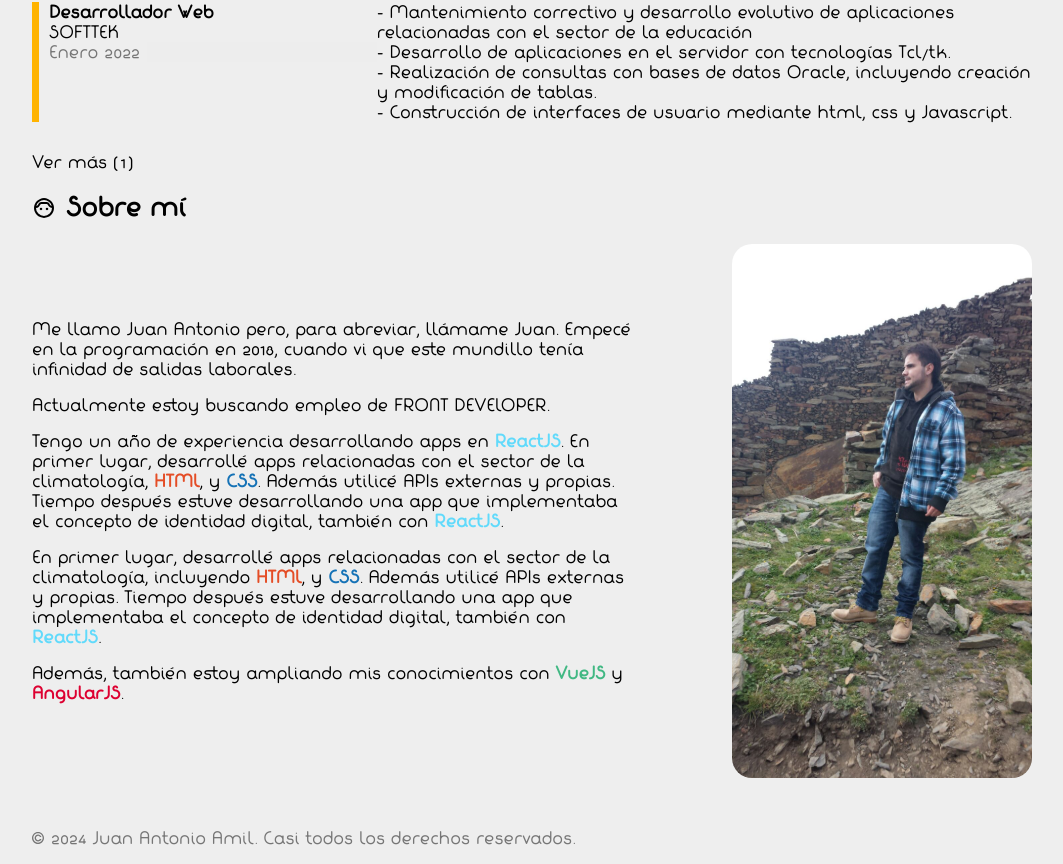
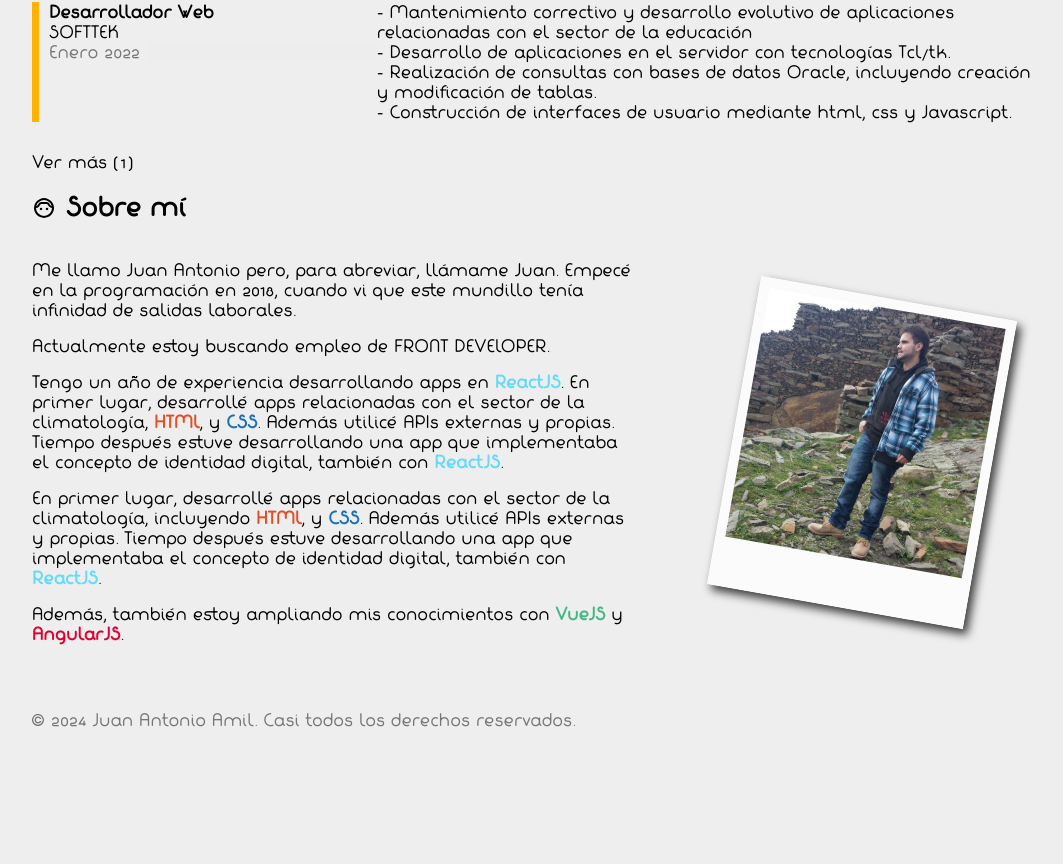
Before and after one commit to JuananA1000/Portfolio, a React (Vite) app: page / in a window 1280 px wide. Shown: the part 1850-2714 px from the top of the page, without its empty margins (108-1171 px from the left). After the commit the page ends 2596 px from the top, so only its background shows below. Built offline with nearby package versions, Linux system fonts and the light colour scheme.

Commit message:
Foto con efecto polaroid

```diff
--- a/src/components/About/About.css
+++ b/src/components/About/About.css
@@ -42,7 +42,13 @@ span {
 }
 
 #about-photo {
-  width: 100%;
-  border-radius: 20px;
-  /* PENDIENTE: hay que recortar la foto para que solo salga yo */
+  width: 80%;
+  border-style: solid;
+  border-color: #fbfbfb;
+  border-top-width: 10px;
+  border-right-width: 10px;
+  border-left-width: 10px;
+  border-bottom-width: 50px;
+  transform: rotate(10deg);
+  box-shadow: 5px 5px 10px 0px rgba(0,0,0,0.75);
 }
```
Also changed, not shown: src/images/img/profile.jpg.
